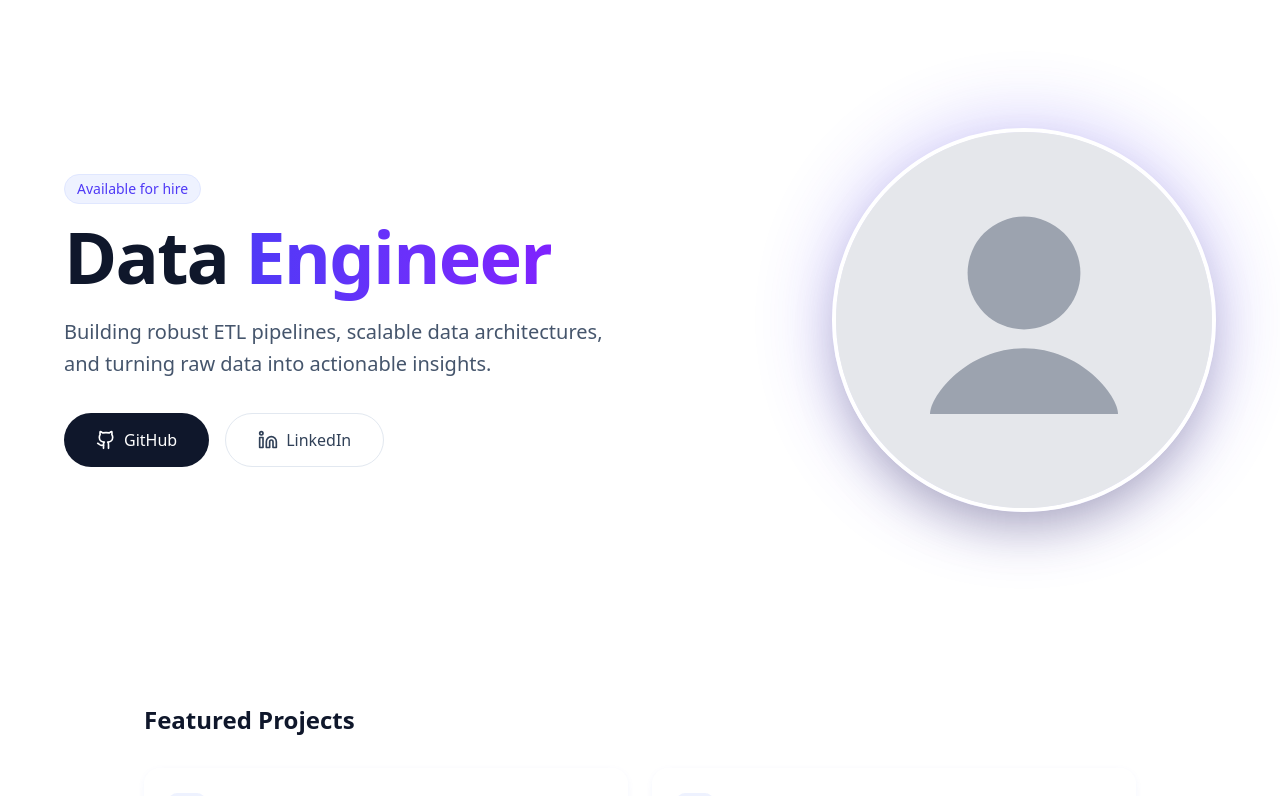
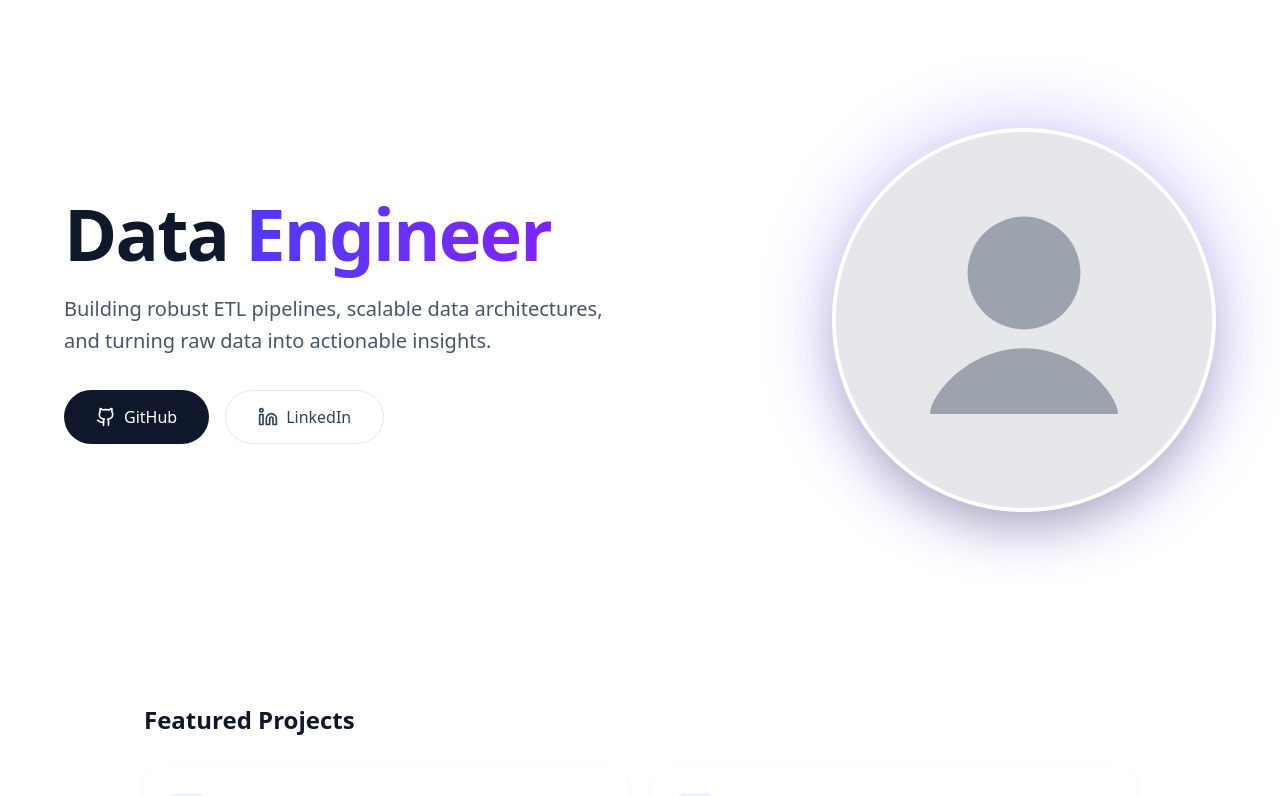
Before and after one commit to Vishesh-1/Portfolio, a Next.js app: page / in a window 1280 px wide. Shown: the top 796 px of the page. Built offline with nearby package versions, Linux system fonts and the light colour scheme.

Commit message:
Remove Available for hire badge

```diff
--- a/components/Hero.tsx
+++ b/components/Hero.tsx
@@ -10,9 +10,6 @@ export default function Hero() {
 
       <div className="max-w-6xl mx-auto flex flex-col-reverse md:flex-row items-center gap-12">
         <div className="flex-1 text-center md:text-left z-10">
-          <div className="inline-block px-3 py-1 mb-4 text-sm font-medium text-indigo-600 bg-indigo-50 rounded-full border border-indigo-100">
-            Available for hire
-          </div>
           <h1 className="text-5xl md:text-7xl font-bold text-slate-900 mb-6 tracking-tight">
             Data <span className="bg-clip-text text-transparent bg-gradient-to-r from-indigo-600 to-violet-600">Engineer</span>
           </h1>
```
